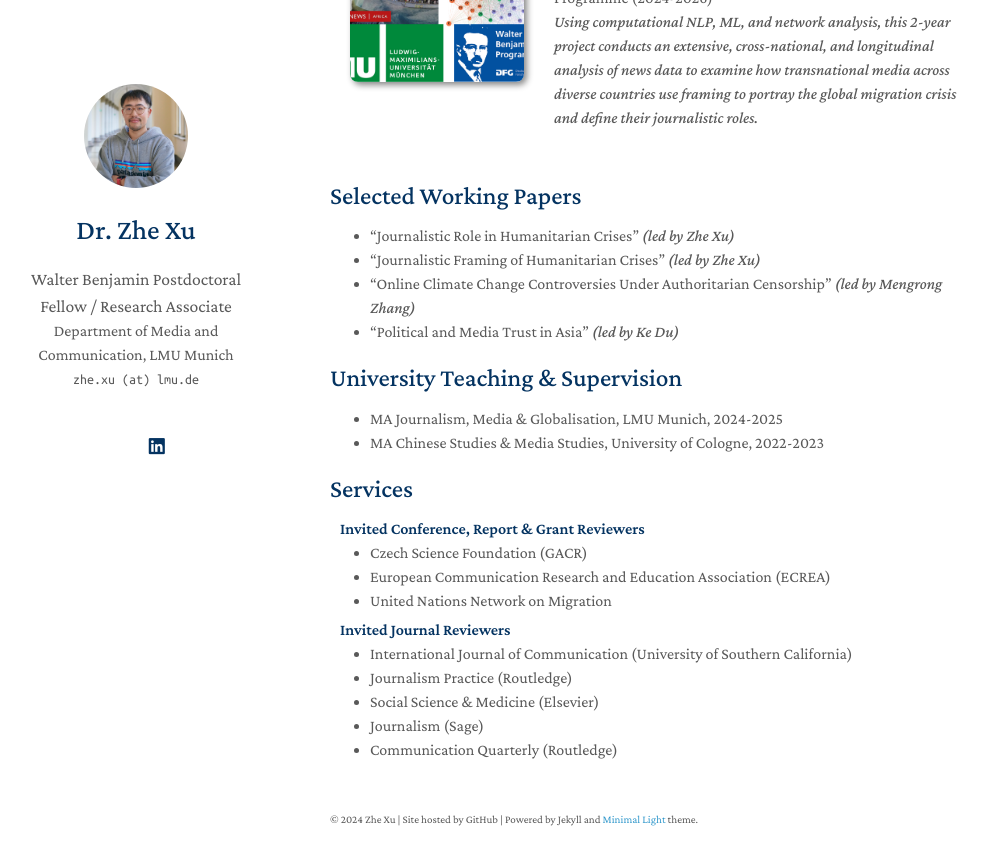
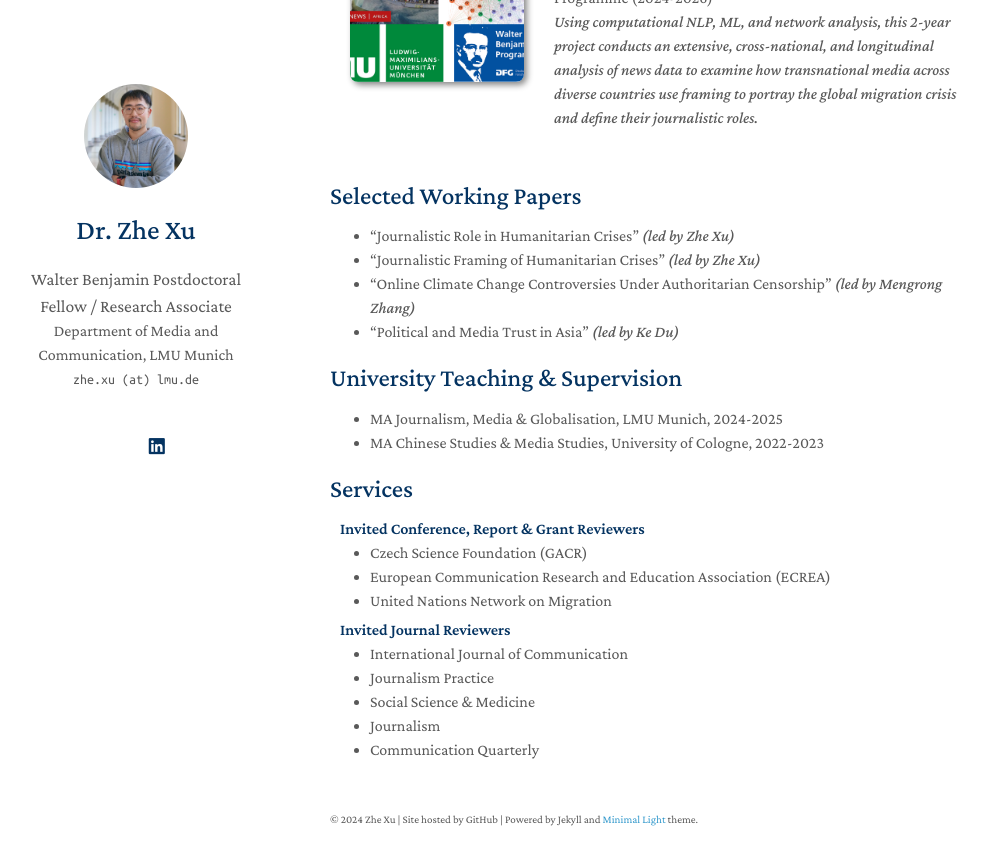
Before and after one commit to zhexuphd/home, a Jekyll site: the page built from index.md, in a window 1280 px wide and 900 px high, scrolled down 1543 px. Shown: the top 865 px of the window, without its empty margins (140-1128 px from the left). Built offline with Jekyll 4.4.1, drawn with Linux system fonts in a browser that asks for light colours; a style sheet for code colours, icons or effects is not loaded; our own code applies the rules of GitHub Pages for plain Markdown files.

Commit message:
Update services.md

```diff
--- a/_includes/services.md
+++ b/_includes/services.md
@@ -11,9 +11,9 @@
 <h4 style="margin:0 10px 0;">Invited Journal Reviewers</h4>
 
 <ul style="margin:0 0 20px;">
-  <li><a href="https://ijoc.org/index.php/ijoc"><autocolor>International Journal of Communication (University of Southern California)</autocolor></a></li>
-  <li><a href="https://www.tandfonline.com/journals/rjop20"><autocolor>Journalism Practice (Routledge)</autocolor></a></li>
-   <li><a href="https://www.sciencedirect.com/journal/social-science-and-medicine"><autocolor>Social Science & Medicine (Elsevier)</autocolor></a></li>
-   <li><a href="https://journals.sagepub.com/home/jou"><autocolor>Journalism (Sage)</autocolor></a></li>
-  <li><a href="https://www.tandfonline.com/journals/rcqu20"><autocolor>Communication Quarterly (Routledge)</autocolor></a></li>
+  <li><a href="https://ijoc.org/index.php/ijoc"><autocolor>International Journal of Communication</autocolor></a></li>
+  <li><a href="https://www.tandfonline.com/journals/rjop20"><autocolor>Journalism Practice</autocolor></a></li>
+   <li><a href="https://www.sciencedirect.com/journal/social-science-and-medicine"><autocolor>Social Science & Medicine</autocolor></a></li>
+   <li><a href="https://journals.sagepub.com/home/jou"><autocolor>Journalism</autocolor></a></li>
+  <li><a href="https://www.tandfonline.com/journals/rcqu20"><autocolor>Communication Quarterly</autocolor></a></li>
 </ul>
```
